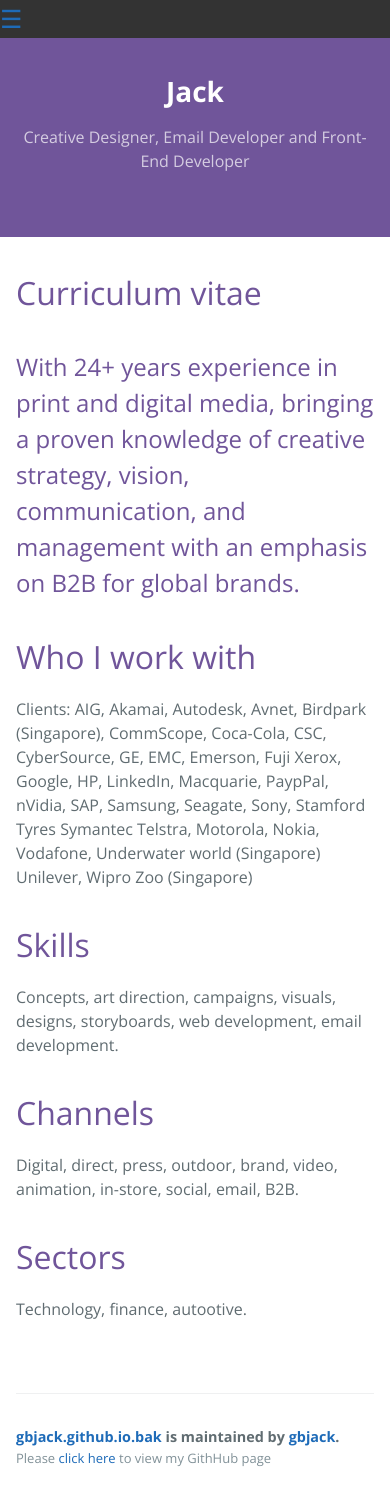
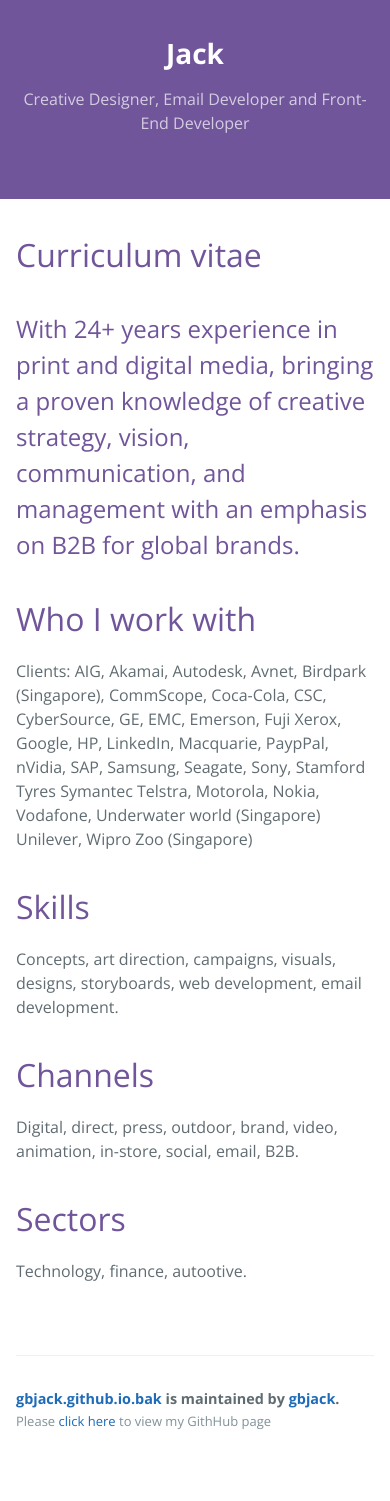
Before and after one commit to gbjack/gbjack.github.io.bak, a Jekyll site: the page built from index.html, in a window 390 px wide. Built offline with Jekyll 4.4.1, drawn with Linux system fonts in a browser that asks for light colours; after the commit the page ends 1463 px from its top, so only the background shows below that.

Commit message:
Update style.scss

```diff
--- a/assets/css/style.scss
+++ b/assets/css/style.scss
@@ -18,12 +18,11 @@
 
 @media screen and (max-width:680px) {
   ul.topnav li:not(:first-child) {display: none;}
-  ul.topnav li.icon {float: left; display: inline-block;}
+  ul.topnav li.icon {float: left; display: inline-block; display:none;}
   ul.topnav li.nav-list {display: none;}
   ul.topnav {padding: 0; margin: 0 auto; width:100%;}
   ul.topnav.responsive {position: relative;}
   ul.topnav.responsive li.icon {position: absolute; left: 25px;top: 0;}
   ul.topnav.responsive li.nav-list {float: none; display: inline;}
   ul.topnav.responsive li.nav-list a {display: block; text-align: center;}
-  .style {display:none;}
 }
```
